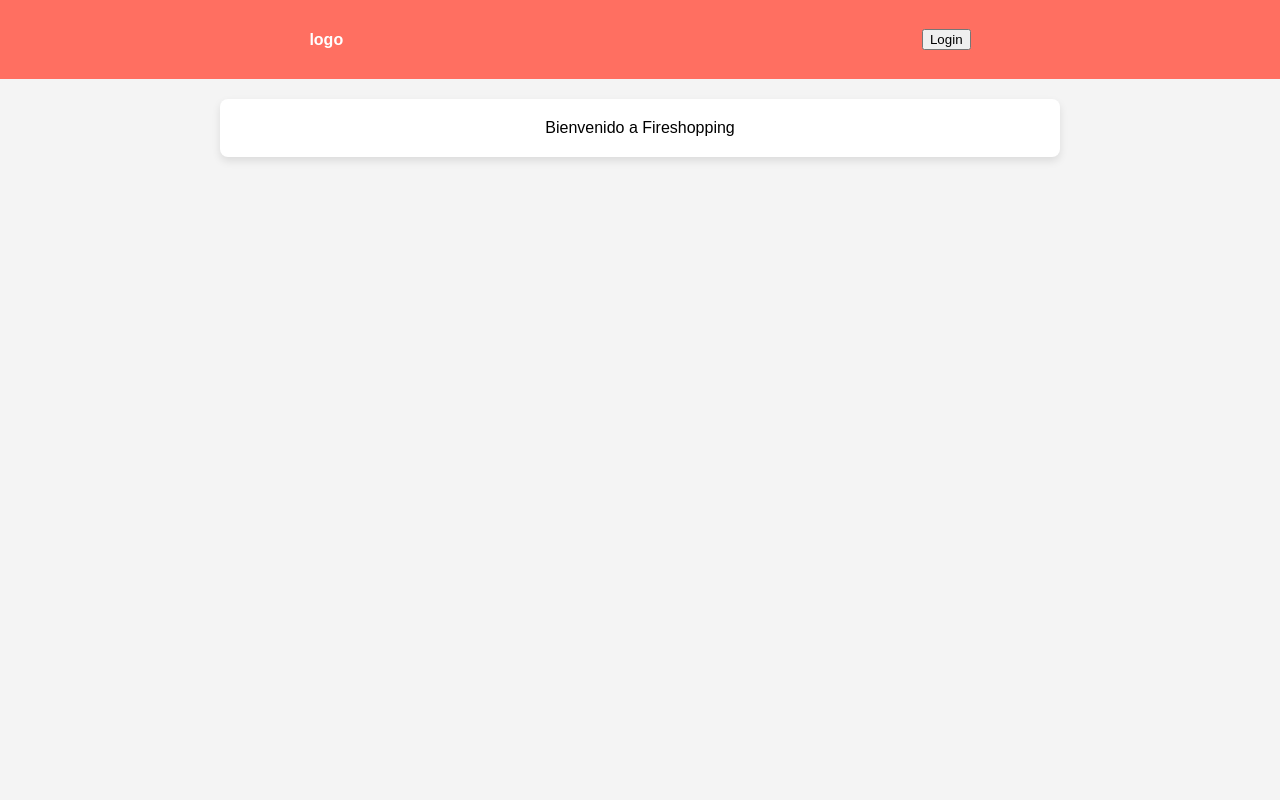
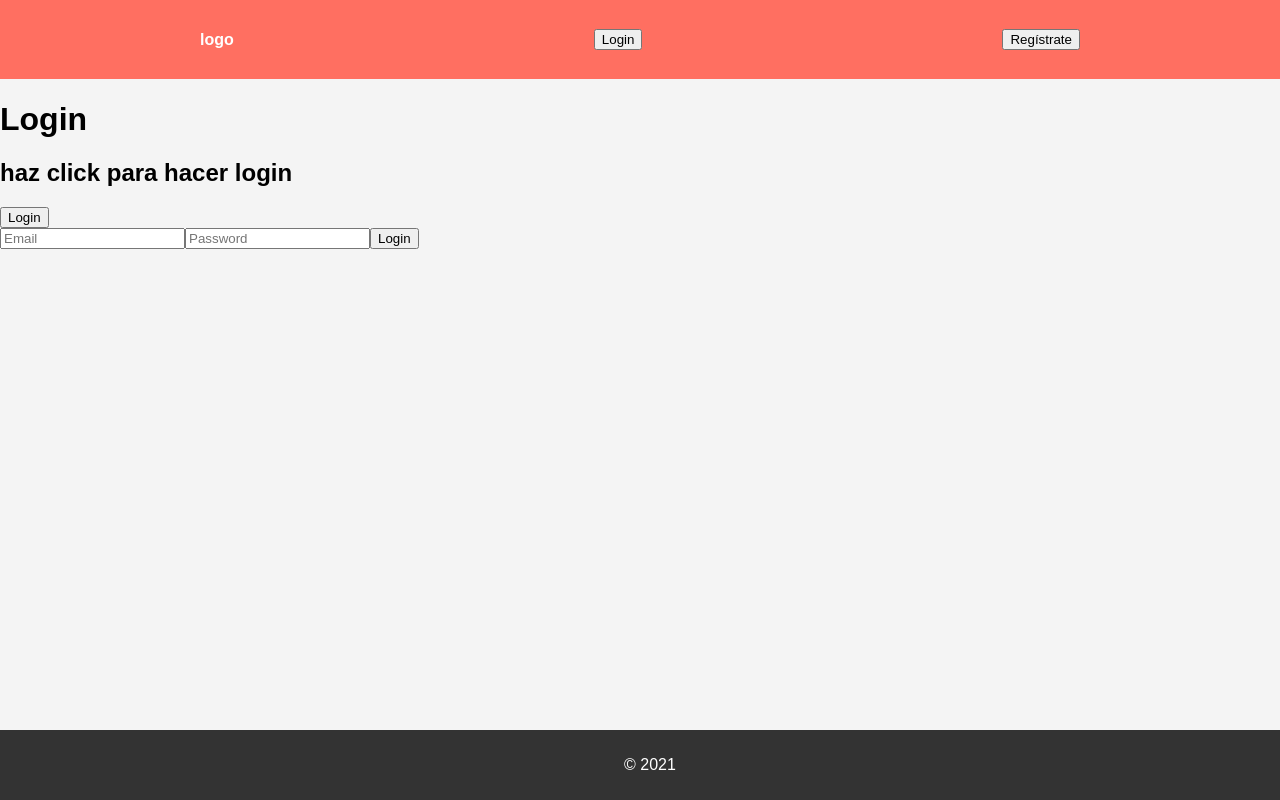
Before and after one commit to RafaRJimenez/eCommerce, a React (Create React App) app in the folder ecommerce/: page / in a window 1280 px wide. Both pictures are taken after a click on the button "Login". Built offline with nearby package versions, Linux system fonts and the light colour scheme; no server answers.

Commit message:
setting push notifications

```diff
--- a/ecommerce/package.json
+++ b/ecommerce/package.json
@@ -10,6 +10,7 @@
     "firebase": "^11.3.1",
     "react": "^19.0.0",
     "react-dom": "^19.0.0",
+    "react-hot-toast": "^2.5.2",
     "react-scripts": "5.0.1",
     "web-vitals": "^2.1.4"
   },
--- a/ecommerce/src/App.css
+++ b/ecommerce/src/App.css
@@ -32,3 +32,14 @@ main.App p {
   font-size: 1.2em;
   color: #333;
 }
+
+
+.fixed-bottom {
+  position: fixed;
+  bottom: 0;
+  width: 100%;
+  background-color: #333;
+  color: white;
+  text-align: center;
+  padding: 10px;
+}
--- a/ecommerce/src/App.js
+++ b/ecommerce/src/App.js
@@ -1,15 +1,31 @@
 
 import './App.css';
 import Header from './components/Header.jsx';
+import { useState, createContext, useContext } from 'react';
+import Home from './routes/Home.jsx';
+import Login from './routes/Login.jsx';
+import Register from './routes/Register.jsx';
+import { Toaster } from 'react-hot-toast';
+import Shopping from './routes/Shopping.jsx';
+
+export const AppContext = createContext(null);
 
 function App() {
+  const [route, setRoute] = useState('home');
+  const [user, setUser] = useState(null);
   return (
-    <>
+    <AppContext.Provider value={{route, setRoute, user, setUser}}>
+    <Toaster />
    <Header></Header>
-    <main className="App">
-    Bienvenido a Fireshopping
-    </main>
-    </>
+    {route === "home" && <Home />}
+    {route === "login" && <Login />}
+    {route === "register" && <Register />}
+    {route === "shopping" && <Shopping />}
+    {user && <div>user logged: {user.uid}</div>}
+    <footer className='fixed-bottom' >
+      <p>© 2021</p>
+    </footer>
+    </AppContext.Provider>
   );
 }
 
--- a/ecommerce/src/components/Header.jsx
+++ b/ecommerce/src/components/Header.jsx
@@ -1,10 +1,37 @@
-import React from 'react';
+import React, {useContext} from 'react';
+import {AppContext} from '../App';
+import { getAuth, signOut } from "firebase/auth";
+import toast from 'react-hot-toast';
+import { app } from '../firebase';
+
+const auth = getAuth(app);
 
 const Header = () => {
+  const {setRoute, user, setUser} = useContext(AppContext);
+  const doLogout = () => {
+    signOut(auth).then(() => {
+      // Sign-out successful.
+      setUser(null);
+      toast('logged out');
+      setRoute('home');
+    }).catch((error) => {
+      // An error happened.
+      console.log(error);
+    });
+  }
+
     return (
         <header className="App">
-        <h1>logo</h1>
-        <button>Login</button>
+        <h1  onClick={() => setRoute('home')}>logo</h1>
+        <button
+        onClick={() => setRoute('login')}
+        >Login</button>
+        {user ?
+          <button onClick={doLogout}>logout</button>
+         : <button onClick={() => setRoute('register')}>
+            Regístrate
+        </button>
+         }
         </header>
     );
 }
--- a/ecommerce/src/firebase/index.js
+++ b/ecommerce/src/firebase/index.js
@@ -1,7 +1,8 @@
 // Import the functions you need from the SDKs you need
 import { initializeApp } from "firebase/app";
-// TODO: Add SDKs for Firebase products that you want to use
-// https://firebase.google.com/docs/web/setup#available-libraries
+import { getMessaging, getToken, onMessage } from "firebase/messaging";
+
+const vapidKey = "BGpXgQiWoryMV7s6Zi3cvaLhs1f4d4ATjapbVv3wDYe8YRCKI-hoYHqBmlF4-Gao4cwetG_Ry1urxQykAp8sdJU";
 
 // Your web app's Firebase configuration
 const firebaseConfig = {
@@ -15,3 +16,54 @@ const firebaseConfig = {
 
 // Initialize Firebase
 const app = initializeApp(firebaseConfig);
+const messaging = getMessaging(app);
+
+// Register the service worker
+navigator.serviceWorker.register('/firebase-messaging-sw.js')
+  .then((registration) => {
+    console.log('Service Worker registered with scope:', registration.scope);
+    // Request permission to send notifications
+    Notification.requestPermission().then((permission) => {
+      if (permission === 'granted') {
+        console.log('Notification permission granted.');
+        // Get the token
+        getToken(messaging, { vapidKey, serviceWorkerRegistration: registration })
+          .then((currentToken) => {
+            if (currentToken) {
+              console.log('currentToken:', currentToken);
+            } else {
+              console.log('No registration token available. Request permission to generate one.');
+            }
+          }).catch((err) => {
+            console.log('An error occurred while retrieving token. ', err);
+          });
+      } else if (permission === 'denied') {
+        console.log('Notification permission denied.');
+      } else {
+        console.log('Unable to get permission to notify. Permission has been blocked.');
+      }
+    }).catch((err) => {
+      console.log('An error occurred while requesting permission. ', err);
+    });
+  }).catch((err) => {
+    console.log('Service Worker registration failed: ', err);
+  });
+
+// Handle incoming messages
+onMessage(messaging, (payload) => {
+  console.log('Message received. ', payload);
+  // Customize notification here
+  const notificationTitle = payload.notification.title;
+  const notificationOptions = {
+    body: payload.notification.body,
+    icon: payload.notification.icon
+  };
+
+  if (Notification.permission === 'granted') {
+    navigator.serviceWorker.getRegistration().then((registration) => {
+      registration.showNotification(notificationTitle, notificationOptions);
+    });
+  }
+});
+
+export { app };
--- /dev/null
+++ b/ecommerce/src/routes/Home.jsx
@@ -0,0 +1,11 @@
+import React from 'react';
+
+const Home = () => {
+    return (
+        <div>
+            <h1>Home</h1>
+        </div>
+    );
+}
+
+export default Home;
--- /dev/null
+++ b/ecommerce/src/routes/Login.jsx
@@ -0,0 +1,70 @@
+import React, {useState, useContext} from 'react';
+import { GoogleAuthProvider, getAuth, signInWithPopup, signInWithEmailAndPassword } from "firebase/auth";
+import { app } from '../firebase';
+import toast from 'react-hot-toast';
+import { AppContext } from '../App';
+
+const provider = new GoogleAuthProvider();
+const auth = getAuth(app);
+
+const Login = () => {
+   const [email, setEmail] = useState('');
+      const [password, setPassword] = useState('');
+       const {setUser} = useContext(AppContext);
+    const doLogin = () => {
+        signInWithPopup(auth, provider)
+  .then((result) => {
+    // This gives you a Google Access Token. You can use it to access the Google API.
+    const credential = GoogleAuthProvider.credentialFromResult(result);
+    const token = credential.accessToken;
+    // The signed-in user info.
+    const user = result.user;
+    // IdP data available using getAdditionalUserInfo(result)
+    // ...
+    console.log(token, user);
+    setUser(user);
+  }).catch((error) => {
+    // Handle Errors here.
+    const errorCode = error.code;
+    const errorMessage = error.message;
+    // The email of the user's account used.
+    const email = error.customData.email;
+    // The AuthCredential type that was used.
+    const credential = GoogleAuthProvider.credentialFromError(error);
+    // ...
+    console.log(errorCode, errorMessage, email, credential);
+  });
+};
+    const signInWithEmail = (e) => {
+        e.preventDefault();
+        const auth = getAuth();
+        signInWithEmailAndPassword(auth, email, password)
+          .then((userCredential) => {
+            // Signed in
+            const user = userCredential.user;
+            // ...
+            console.log(user);
+            setUser(user);
+            toast(`user ${email} signed in`);
+          })
+          .catch((error) => {
+            const errorCode = error.code;
+            const errorMessage = error.message;
+            console.log(errorCode, errorMessage);
+          });
+    };
+    return (
+        <div>
+            <h1>Login</h1>
+            <h2>haz click para hacer login</h2>
+            <button onClick={doLogin}>Login</button>
+            <form onSubmit={signInWithEmail}>
+            <input type="email" value={email} placeholder="Email" onChange={(e) => setEmail(e.target.value)} />
+                <input type="password" value={password} placeholder="Password" onChange={(e) => setPassword(e.target.value)} />
+                <button type="submit">Login</button>
+            </form>
+        </div>
+    );
+}
+
+export default Login;
--- /dev/null
+++ b/ecommerce/src/routes/Register.jsx
@@ -0,0 +1,49 @@
+import React, {useState, useContext} from 'react';
+import { toast } from 'react-hot-toast';
+import { getAuth, createUserWithEmailAndPassword } from "firebase/auth";
+import { AppContext } from '../App';
+
+const auth = getAuth();
+
+
+const Register = () => {
+    const [email, setEmail] = useState('');
+    const [password, setPassword] = useState('');
+    const {setRoute, setUser} = useContext(AppContext);
+    const createUser = () => {
+        createUserWithEmailAndPassword(auth, email, password)
+        .then((userCredential) => {
+    // Signed up
+    const user = userCredential.user;
+    // ...
+    console.log(user);
+    toast(`user ${email} signed up`);
+    setEmail('');
+    setPassword('');
+    setUser(user);
+    setRoute('home');
+  })
+  .catch((error) => {
+    const errorCode = error.code;
+    const errorMessage = error.message;
+    console.log(errorCode, errorMessage);
+    // ..
+  });
+    }
+    const handleSubmit = (e) => {
+        e.preventDefault();
+        createUser();
+    }
+    return (
+        <div>
+            <h1>Regístrate para tener acceso</h1>
+            <form onSubmit={handleSubmit}>
+                <input type="email" value={email} placeholder="Email" onChange={(e) => setEmail(e.target.value)} />
+                <input type="password" value={password} placeholder="Password" onChange={(e) => setPassword(e.target.value)} />
+                <button type="submit">Regístrate</button>
+            </form>
+        </div>
+    );
+}
+
+export default Register;
--- /dev/null
+++ b/ecommerce/src/routes/Shopping.jsx
@@ -0,0 +1,11 @@
+import React from 'react';
+
+const Shopping = () => {
+    return (
+        <div>
+            <h1>Shopping</h1>
+        </div>
+    );
+}
+
+export default Shopping;
```
Also changed, not shown: ecommerce/public/firebase-messaging-sw.js (added, +29 -0 lines), 1 other file (tests, documents, lock files or other folders).
